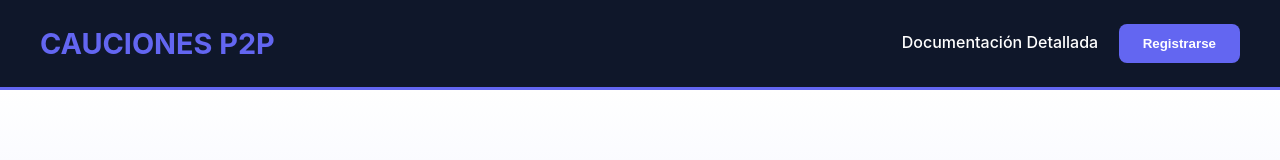
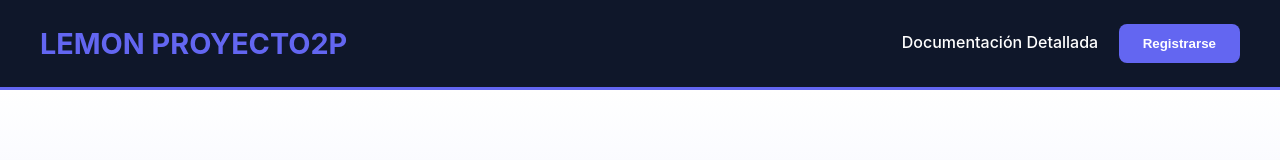
Before and after one commit to Nadharia/proyecto, a plain HTML site: page index.html in a window 1280 px wide. Shown: the top 160 px of the page. Drawn offline with Linux system fonts and the light colour scheme.

Commit message:
Update index.html

```diff
--- a/index.html
+++ b/index.html
@@ -150,7 +150,7 @@
 
     <header class="header">
         <div class="container nav-bar">
-            <div class="logo">CAUCIONES P2P</div>
+            <div class="logo">LEMON PROYECTO2P</div>
             <nav>
                 <a href="documentacion-detallada.html" class="nav-link">Documentación Detallada</a>
                 <button class="cta-button" onclick="showRegistrationForm()">Registrarse</button>
@@ -245,4 +245,5 @@
     </script>
 
 </body>
+
 </html>
```
